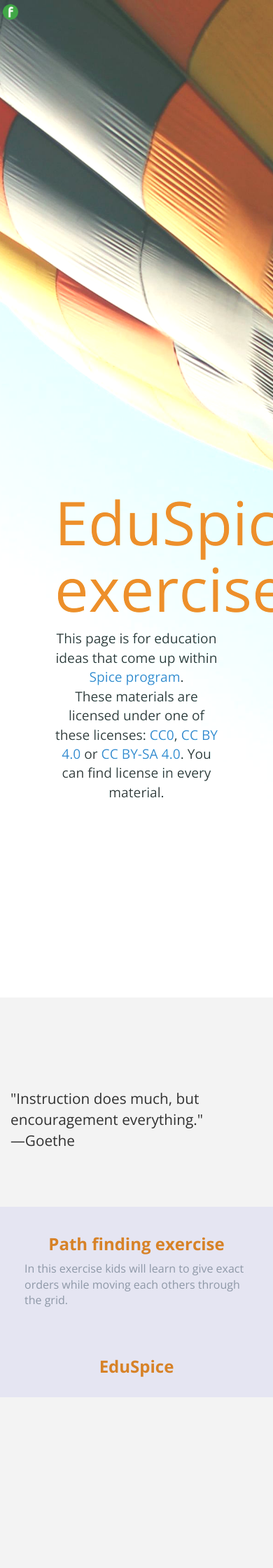
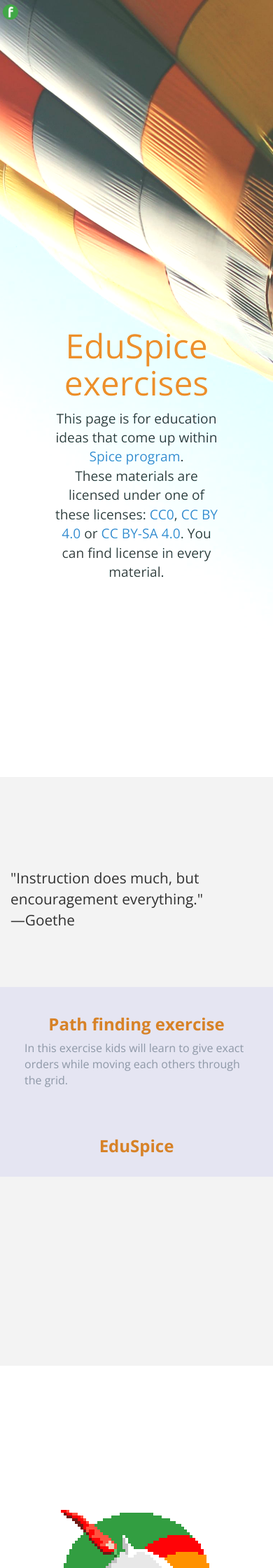
Before and after one commit to futurice/eduSpice, a Jekyll site: the page built from index.html, in a window 390 px wide. Shown: the top 2240 px of the page at 70% size. Built offline with Jekyll 4.4.1, drawn with Linux system fonts in a browser that asks for light colours; nearby versions of some CDN libraries.

Commit message:
header title bit smaller in mobile view

```diff
--- a/assets/css/main.scss
+++ b/assets/css/main.scss
@@ -30,6 +30,10 @@
         margin-top: 6em;
         font-size: 3em;
         font-weight: normal;
+    }
+
+    .h1-header {
+        font-size: 3em;
     }
 
     h2 {
```
